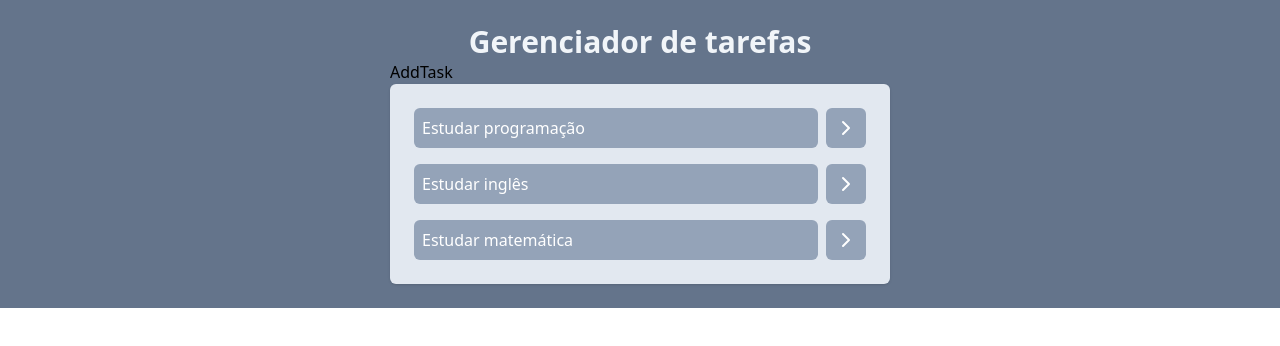
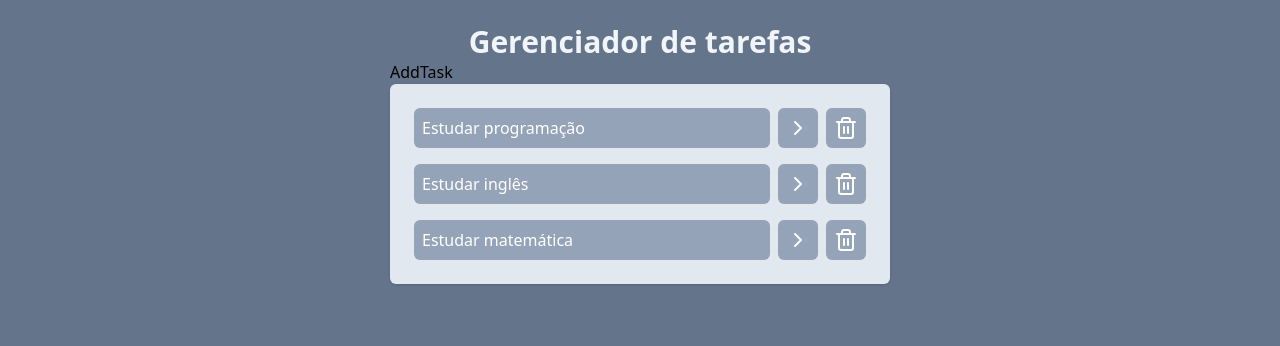
Before and after one commit to Elias12389/Elias-Alves-To-do-List, a React (Vite) app: page / in a window 1280 px wide. Shown: the top 346 px of the page. Built offline with nearby package versions, Linux system fonts and the light colour scheme.

Commit message:
Task.jsx finalizado no momento

```diff
--- a/src/App.jsx
+++ b/src/App.jsx
@@ -36,14 +36,25 @@ function App() {
     setTasks(newTasks);
   }
 
+  function onDeleteTaskClick(taskId) {
+    //usamos o sinal de diferente (!), pois O filter() mantém os elementos que retornam true
+    const newTasks = tasks.filter((task) => task.id !== taskId);
+    //Atualiza o estado, atualizando também a interface.
+    setTasks(newTasks);
+  }
+
   return (
-    <div className="w-screen h-[100%] bg-slate-500 flex justify-center p-6 overflow-x-hidden">
+    <div className="w-screen h-screen bg-slate-500 flex justify-center p-6 overflow-x-hidden">
       <div className="w-[500px]">
         <h1 className="text-3xl text-slate-100 font-bold text-center">
           Gerenciador de tarefas
         </h1>
         <AddTask />
-        <Task tasks={tasks} onTaskClick={onTaskClick} />
+        <Task
+          tasks={tasks}
+          onTaskClick={onTaskClick}
+          onDeleteTaskClick={onDeleteTaskClick}
+        />
       </div>
     </div>
   );
--- a/src/components/Task.jsx
+++ b/src/components/Task.jsx
@@ -1,12 +1,12 @@
-import { ChevronRightIcon } from "lucide-react";
+import { ChevronRightIcon, TrashIcon } from "lucide-react";
 
-function Task(props) {
+function Task({ tasks, onTaskClick, onDeleteTaskClick }) {
   return (
     <ul className="space-y-4 bg-slate-200 p-6 rounded-md shadow">
-      {props.tasks.map((task) => (
+      {tasks.map((task) => (
         <li key={task.id} className="flex gap-2">
           <button
-            onClick={() => props.onTaskClick(task.id)}
+            onClick={() => onTaskClick(task.id)}
             className={`bg-slate-400 text-left w-full text-white p-2 rounded-md ${task.isCompleted && "line-through"}
             `}
           >
@@ -15,6 +15,12 @@ function Task(props) {
           <button className="bg-slate-400 p-2 rounded-md text-white">
             <ChevronRightIcon />
           </button>
+          <button
+            onClick={() => onDeleteTaskClick(task.id)}
+            className="bg-slate-400 p-2 rounded-md text-white"
+          >
+            <TrashIcon />
+          </button>
         </li>
       ))}
     </ul>
```
